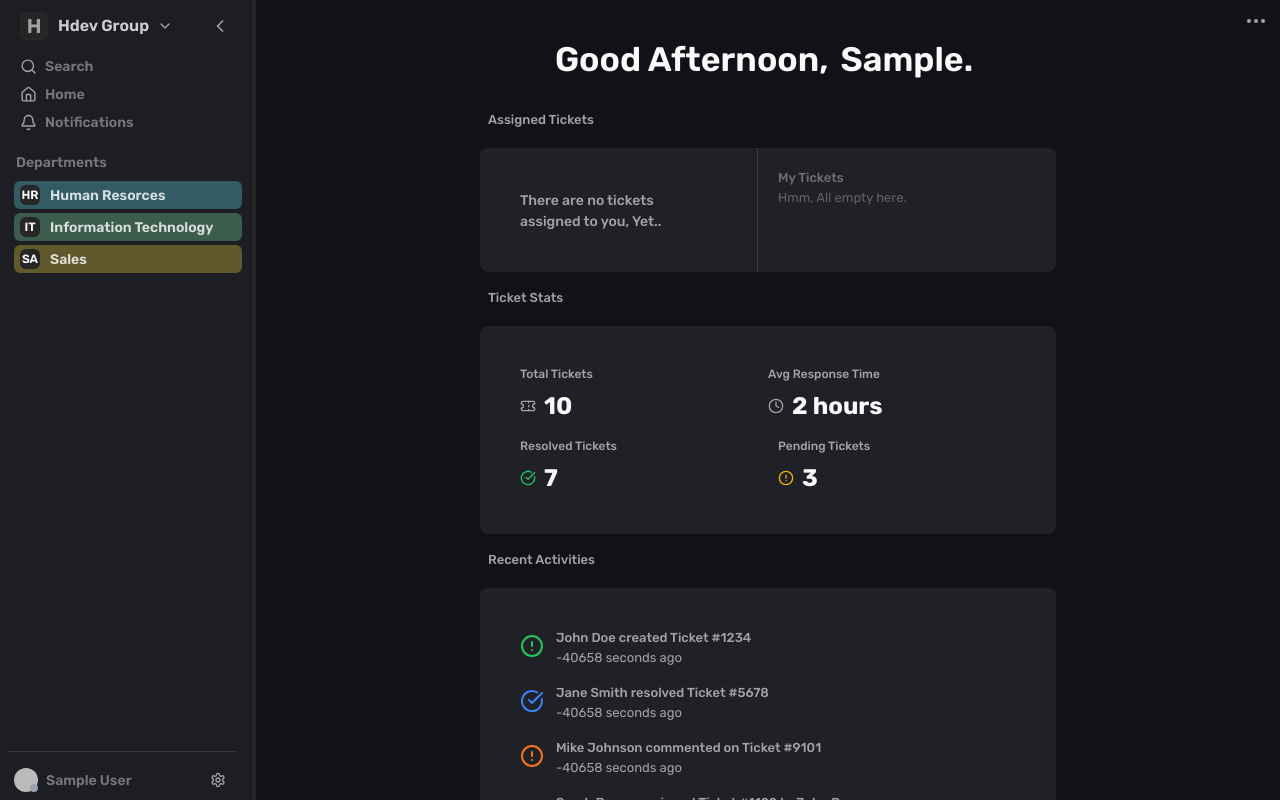
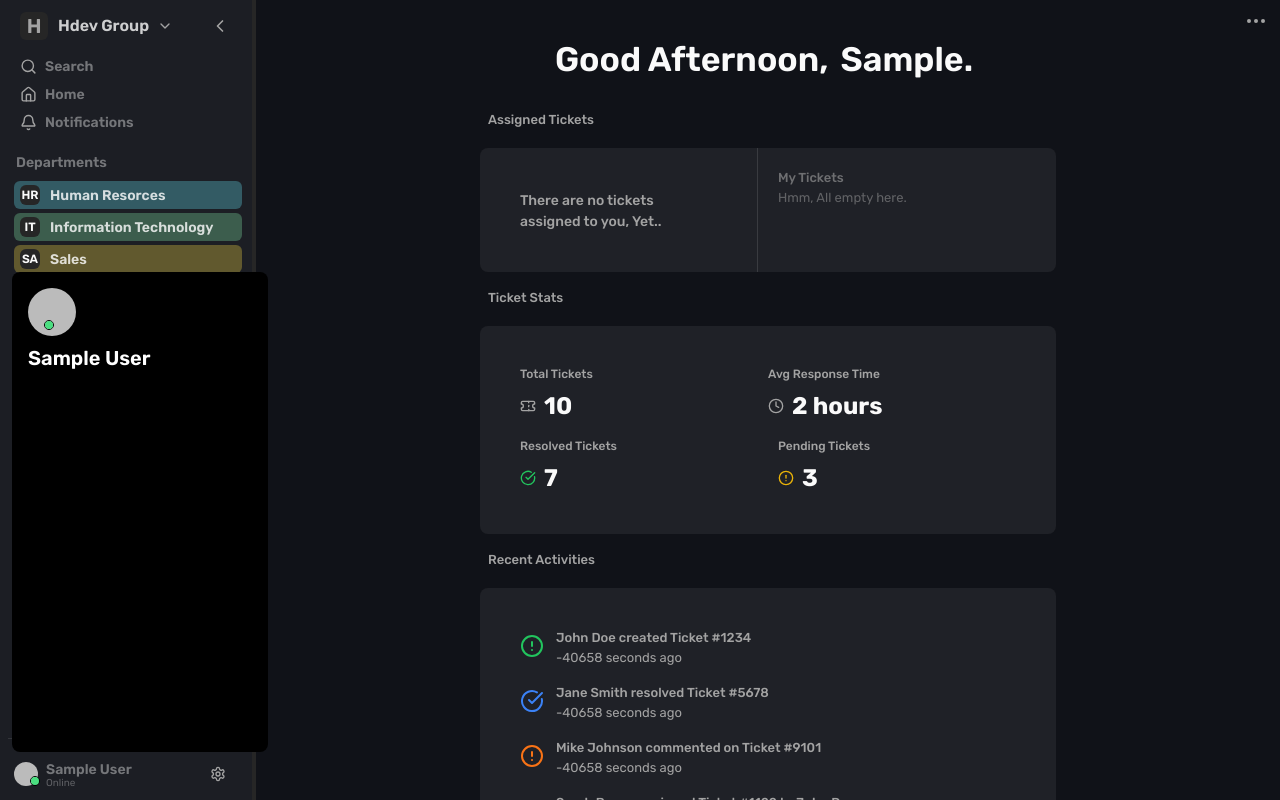
Before and after one commit to Hdev-Group/TrackIt, a Next.js app: page /dashboard in a window 1280 px wide. Built offline with nearby package versions, Linux system fonts and the light colour scheme; no server answers; sample sign-in values are in the browser's storage; a web font is replaced by a local one.

Commit message:
Refactor dashboard and sidebar components; update user state management and enhance user display

```diff
--- a/src/app/(authsecured)/dashboard/dashboard.tsx
+++ b/src/app/(authsecured)/dashboard/dashboard.tsx
@@ -2,17 +2,16 @@
 
 import LockedSidebar from '@/components/sidebar/sidebar';
 import AuthChecks from '../authchecks';
-import { AlertCircle, Calendar, CheckCircle, Clock, MoreHorizontal, Search, Ticket } from 'lucide-react';
+import { AlertCircle, CheckCircle, Clock, MoreHorizontal, Ticket } from 'lucide-react';
 import { getAuth, User } from 'firebase/auth';
 import { act, useEffect, useState } from 'react';
-import { Bar, BarChart, ResponsiveContainer, XAxis, YAxis } from 'recharts';
 
 export default function Dashboard() {
-    const [user, setuser] = useState<User | null>(null);
+    const [user, setUser] = useState<User | null>(null);
     const auth = getAuth();
     useEffect(() => {
         const unsubscribe = auth.onAuthStateChanged((user) => {
-            setuser(user);
+            setUser(user);
         });
 
         return () => unsubscribe();
@@ -34,7 +33,7 @@ export default function Dashboard() {
         <AuthChecks>
             <main className="bg-[#101218] w-full min-h-screen h-full overflow-hidden">
                 <div className="flex flex-row justify-between items-baseline h-screen">
-                    <LockedSidebar />
+                    <LockedSidebar user={user} />
                     <div className='bg-[#101218] w-full h-full overflow-y-scroll '>
                         <div className="flex flex-col items-start justify-start w-full h-full">
                             <div className="h-12 flex items-center justify-end px-3 w-full">
--- a/src/components/sidebar/sidebar.tsx
+++ b/src/components/sidebar/sidebar.tsx
@@ -1,17 +1,16 @@
 
 import { useEffect, useRef, useState } from "react";
-import { Bell, Calendar, ChevronDown, ChevronLeft, Home, LifeBuoy, Search, Settings, Trash2 } from "lucide-react";
+import { Bell, ChevronDown, ChevronLeft, Home, Search, Settings } from "lucide-react";
 import { Avatar, AvatarFallback, AvatarImage } from "../ui/avatar";
-import { getAuth } from "firebase/auth";
+import { User } from "firebase/auth";
 
-export default function LockedSidebar() {
-    const auth = getAuth();
-    const user = auth.currentUser
-    if (!user) return null;
+export default function LockedSidebar({user}: {user: User | null}) {
+    console.log(user?.photoURL ?? undefined);
     const [sidebarWidth, setSidebarWidth] = useState(256);
     const [hoveredSidebar, setHoveredSidebar] = useState(localStorage.getItem('hoveredSidebar') ? parseInt(localStorage.getItem('hoveredSidebar')!) : 1);
     const [hidden, setHidden] = useState(localStorage.getItem('hidden') === 'true' || false);
     const timeoutIdRef = useRef<ReturnType<typeof setTimeout> | null>(null);
+
 
     const handleMouseEnter = () => {
         if (timeoutIdRef.current) {
@@ -20,6 +19,8 @@ export default function LockedSidebar() {
         }
         setHoveredSidebar(sidebarWidth);
     };
+
+
 
     const handleMouseLeave = () => {
         timeoutIdRef.current = setTimeout(() => {
@@ -142,14 +143,20 @@ export default function LockedSidebar() {
                             </div>
                         </div>
                         <div className="border-t select-none border-foreground/10 w-full mt-2 py-2 px-1.5 flex flex-col items-start">
-                            <div className="flex flex-row w-full justify-between items-center mt-2">
-                            <div className="flex flex-row relative  items-center">
+                            <div className="flex flex-row w-full justify-between group items-center mt-2">
+                            <div className="flex flex-row relative items-center">
                                 <Avatar className="w-6 h-6">
-                                    <AvatarImage src={user?.photoURL ?? undefined} alt="Your Profile" />
-                                    <AvatarFallback className="w-6 h-6  text-xl font-semibold">{user.displayName?.charAt(0)}</AvatarFallback>
+                                    <AvatarImage src={`${user?.photoURL}`}alt="Your Profile" />
+                                    <AvatarFallback className="w-6 h-6  text-xl font-semibold">{user?.displayName?.charAt(0)}</AvatarFallback>
                                 </Avatar>
-                                <ActivityStatus />
-                                <p className="text-foreground/40 text-[14px] font-semibold ml-2">{user?.displayName}</p>
+                                <Status type="icon" status="Online" />
+                                <div className="flex flex-col">
+                                    <p className="text-foreground/40 text-[14px] -mb-2 mt-1 font-semibold ml-2">{user?.displayName}</p>
+                                    <div className="overflow-hidden h-[20px]">
+                                        <p className="text-foreground/30 text-[10px] group-hover:-translate-y-5 transition-all ml-2 mt-1">Online</p>
+                                        <p className="text-foreground/30 text-[10px] group-hover:-translate-y-5 transition-all ml-2 mt-1">Lead Software Engineer</p>
+                                    </div>
+                                </div>
                             </div>
                             <div className="w-6 h-6 p-0.5 hover:bg-muted/50 cursor-pointer rounded-md items-center flex justify-center ml-2">
                                 <Settings className="w-4 h-4 text-muted-foreground" />
@@ -157,6 +164,18 @@ export default function LockedSidebar() {
                             </div>
                         </div>
                     </div>
+
+                </div>
+                <div className="absolute bg-black rounded-lg mx-3 bottom-12 h-[30rem] w-full p-4  flex flex-col items-start">
+                    <div className="flex relative">
+                    <Avatar className="w-12 h-12">
+                        <AvatarImage src={`${user?.photoURL}`}alt="Your Profile" />
+                        <AvatarFallback className="w-6 h-6  text-xl font-semibold">{user?.displayName?.charAt(0)}</AvatarFallback>
+                    </Avatar>
+                    <Status type="icon"  status="Online" />
+                    </div>
+                    <h1 className="text-white text-xl font-semibold mt-2">{user?.displayName}</h1>
+
                 </div>
                 <div
                     className={`w-1 h-full bg-muted hover:bg-neutral-300/30 transition-all cursor-col-resize`}
@@ -167,22 +186,35 @@ export default function LockedSidebar() {
     );
 }
 
-function ActivityStatus(){
-    const activityTypes = [
-        { name: "Online", color: "bg-green-400" },
-        { name: "Away", color: "bg-yellow-400" },
-        { name: "Busy", color: "bg-red-400" },
-        { name: "Offline", color: "bg-gray-400" },
-    ];
+function Status({ type, status, size = "sm" }: { type: string, status: "Online" | "Away" | "Busy" | "Offline", size?: "sm" | "md" | "lg" }) {
+    const activityTypes = {
+        Online: "bg-green-400",
+        Away: "bg-yellow-400",
+        Busy: "bg-red-400",
+        Offline: "bg-gray-400",
+    };
 
-    return (
-        <div className="flex flex-row gap-1 absolute left-4 bottom-0 items-center">
-            {activityTypes
-                .sort(() => Math.random() - 0.5)
-                .slice(0, 1)
-                .map((activityType) => (
-                    <div key={activityType.name} className={`w-2 h-2 rounded-full ${activityType.color}`} title={activityType.name}></div>
-                ))}
-        </div>
-    );
+    const sizes = {
+        sm: "h-2 w-2",
+        md: "h-3 w-3",
+        lg: "h-4 w-4",
+    };
+
+    const statusColor = activityTypes[status] || "bg-gray-400";
+    const sizeClass = sizes[size] || sizes.sm;
+
+    if (type === "text") {
+        return (
+            <div className="flex flex-row items-center">
+                <p className="text-foreground/40 text-[14px] font-semibold ml-2">{status}</p>
+            </div>
+        );
+    } else if (type === "icon") {
+        return (
+            <div className="flex flex-row items-center absolute left-4 bottom-1.5 border-black border rounded-full">
+                <div className={`${sizeClass} ${statusColor} rounded-full`}></div>
+            </div>
+        );
+    }
+    return null;
 }
```
